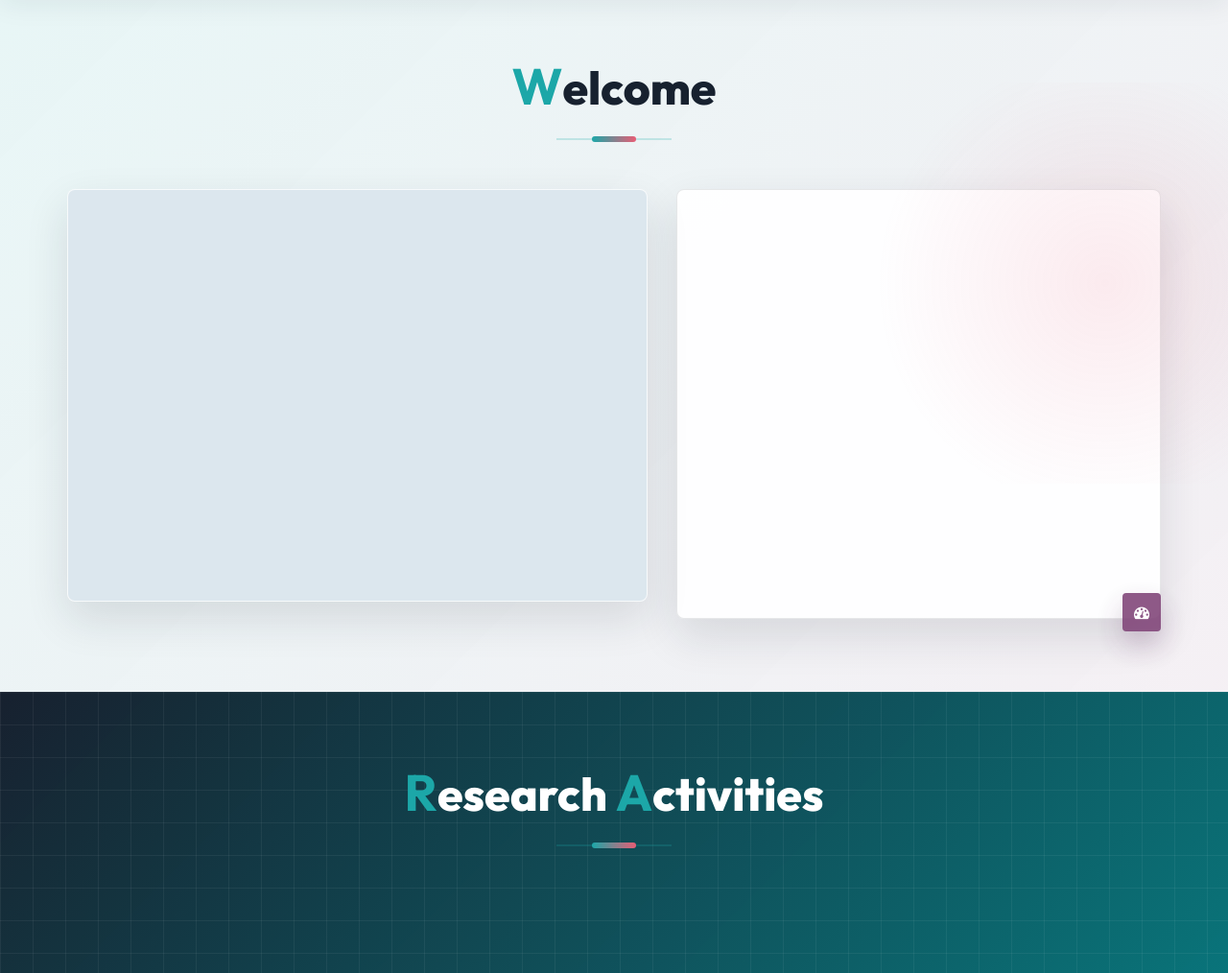
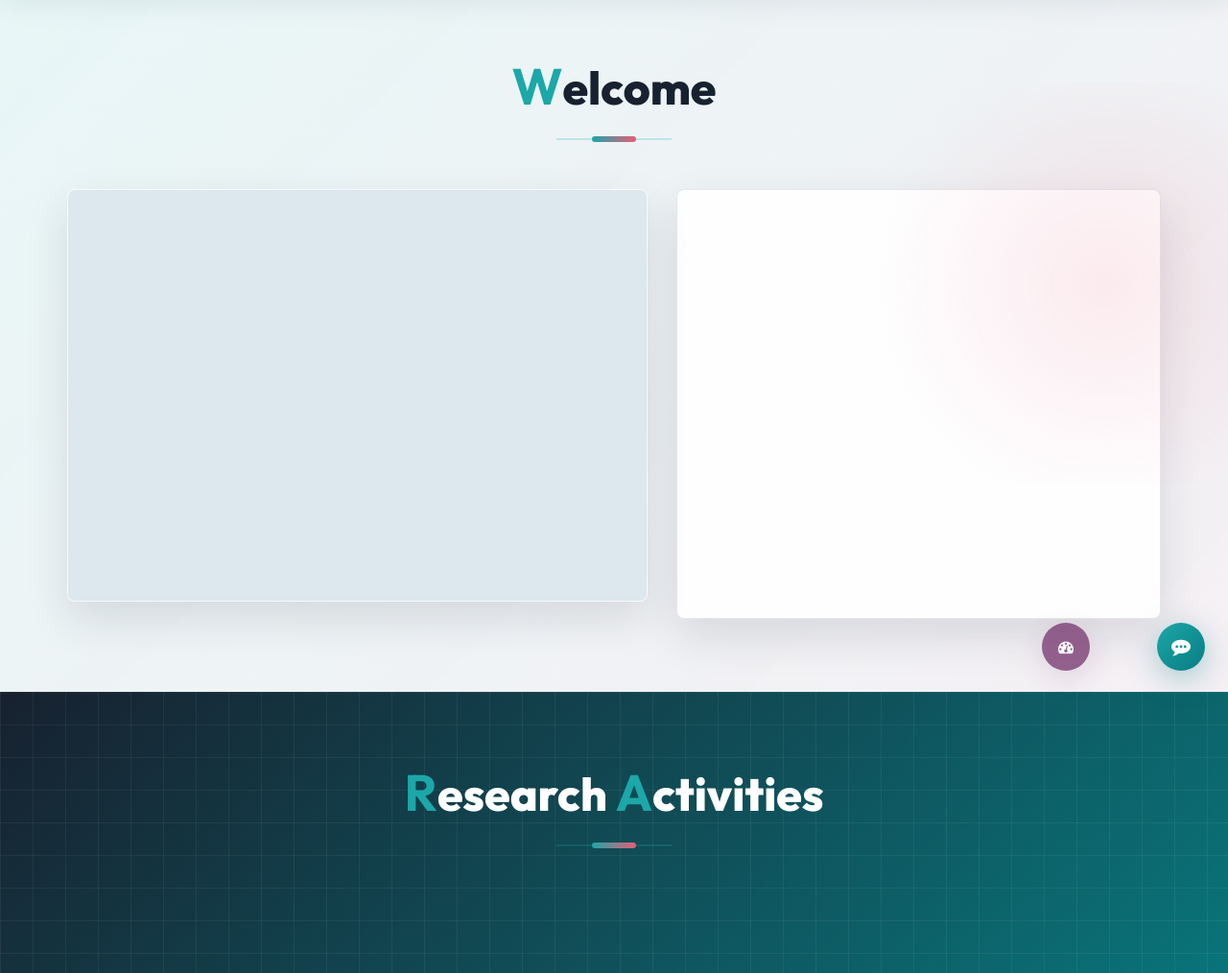
Before and after one commit to Md-Nur/plasma-lab, a PHP site: page / in a window 1280 px wide. Shown: the part 77-1091 px from the top of the page at 96% size. Run offline with PHP 8.4, Linux system fonts and the light colour scheme; data that the repository does not hold is empty.

Commit message:
Refactor chatbot UI components and styles; add chatbot functionality to footer

```diff
--- a/chat_api.php
+++ b/chat_api.php
@@ -232,7 +232,6 @@ curl_setopt($ch, CURLOPT_TIMEOUT, 20); // 20s timeout limit
 $response = curl_exec($ch);
 $httpCode = curl_getinfo($ch, CURLINFO_HTTP_CODE);
 $curlErr = curl_error($ch);
-curl_close($ch);
 
 if ($response === false) {
     echo json_encode([
--- /dev/null
+++ b/chatbot.php
@@ -0,0 +1,81 @@
+<?php
+/**
+ * chatbot.php
+ * HTML container & asset imports for the PSTL Gemini Chatbot.
+ * This is included in footer.php to load site-wide.
+ */
+?>
+
+<!-- Chatbot Stylesheet -->
+<link rel="stylesheet" href="css/chatbot.css">
+
+<!-- Chat Trigger Button -->
+<button class="pstl-chat-btn" id="pstlChatBtn" aria-label="Open Chat Assistant">
+    <i class="fa fa-commenting" aria-hidden="true"></i>
+</button>
+
+<!-- Hover Welcome Tooltip -->
+<div class="pstl-chat-tooltip" id="pstlChatTooltip">
+    Ask Gemini Assistant
+</div>
+
+<!-- Chat Window Panel -->
+<div class="pstl-chat-window" id="pstlChatWindow">
+
+    <!-- Header -->
+    <div class="pstl-chat-header">
+        <div class="pstl-chat-header-info">
+            <div class="pstl-chat-header-logo">
+                <i class="fa fa-graduation-cap" aria-hidden="true"></i>
+            </div>
+            <div>
+                <h3 class="pstl-chat-header-title">PSTL AI Assistant</h3>
+                <div class="pstl-chat-header-status">
+                    <span class="pstl-chat-header-status-dot"></span>
+                    <span>Powered by Gemini</span>
+                </div>
+            </div>
+        </div>
+        <div style="display: flex; align-items: center; gap: 8px;">
+            <!-- Clear History Button -->
+            <button class="pstl-chat-close-btn" id="pstlChatClearBtn" title="Clear Conversation" aria-label="Clear chat">
+                <i class="fa fa-refresh" style="font-size: 15px;" aria-hidden="true"></i>
+            </button>
+            <!-- Close Button -->
+            <button class="pstl-chat-close-btn" id="pstlChatCloseBtn" title="Close Window" aria-label="Close chat window">
+                <i class="fa fa-times" aria-hidden="true"></i>
+            </button>
+        </div>
+    </div>
+
+    <!-- Message Logs -->
+    <div class="pstl-chat-messages" id="pstlChatMessages">
+        <!-- Welcome Card -->
+        <div class="pstl-chat-welcome" id="pstlWelcomeBox">
+            <h4>Welcome to PSTL! 👋</h4>
+            <p>I am your Gemini-powered assistant. Ask me anything about our research, members, publications, or recent notices.</p>
+        </div>
+    </div>
+
+    <!-- Suggestion Chips -->
+    <div class="pstl-chat-chips-container">
+        <div class="pstl-chat-chips">
+            <button class="pstl-chip">What is PSTL?</button>
+            <button class="pstl-chip">Research Activities</button>
+            <button class="pstl-chip">Recent Notices</button>
+            <button class="pstl-chip">Who are the members?</button>
+        </div>
+    </div>
+
+    <!-- Input Footer -->
+    <div class="pstl-chat-footer">
+        <input type="text" id="pstlChatInput" class="pstl-chat-input" placeholder="Type your query here..." aria-label="Chat input">
+        <button id="pstlChatSendBtn" class="pstl-chat-send-btn" aria-label="Send message">
+            <i class="fa fa-paper-plane" aria-hidden="true"></i>
+        </button>
+    </div>
+
+</div>
+
+<!-- Chatbot Client-Side Logic -->
+<script src="js/chatbot.js"></script>
--- a/css/chatbot.css
+++ b/css/chatbot.css
@@ -4,19 +4,19 @@
  * Matches design system tokens from main style.css.
  */
 
-/* Floating Action Button */
+/* Floating Action Button (Rightmost) */
 .pstl-chat-btn {
     position: fixed;
     bottom: 24px;
     right: 24px;
-    width: 60px;
-    height: 60px;
+    width: 50px;
+    height: 50px;
     border-radius: 50%;
     background: linear-gradient(135deg, var(--lab-teal, #1ca7a8), var(--lab-teal-dark, #087d82));
     border: none;
     box-shadow: 0 8px 32px rgba(8, 125, 130, 0.35);
     color: #ffffff;
-    font-size: 24px;
+    font-size: 20px;
     display: flex;
     align-items: center;
     justify-content: center;
@@ -34,11 +34,54 @@
     transform: scale(0.95);
 }
 
+/* Back to Top button (Middle) - Override main styles to line up horizontally */
+.btn-back-to-top {
+    position: fixed !important;
+    bottom: 24px !important;
+    right: 84px !important; /* 24px right + 50px chat button width + 10px gap */
+    width: 50px !important;
+    height: 50px !important;
+    border-radius: 50% !important;
+    background-color: var(--lab-teal-dark, #087d82) !important;
+    box-shadow: 0 8px 32px rgba(8, 125, 130, 0.2) !important;
+    opacity: 0.8 !important;
+    z-index: 9999 !important;
+    transition: all 0.3s ease !important;
+}
+
+.btn-back-to-top:hover {
+    opacity: 1 !important;
+    transform: translateY(-2px);
+    box-shadow: 0 12px 38px rgba(8, 125, 130, 0.35) !important;
+}
+
+/* Dashboard shortcut button (Leftmost) - Override main styles to line up horizontally */
+.btn-dashboard-link {
+    position: fixed !important;
+    bottom: 24px !important;
+    right: 144px !important; /* 84px right + 50px back-to-top width + 10px gap */
+    width: 50px !important;
+    height: 50px !important;
+    border-radius: 50% !important; /* Make it circular to look organized and uniform */
+    background: var(--lab-plum, #7b3d73) !important;
+    box-shadow: 0 8px 32px rgba(123, 61, 115, 0.2) !important;
+    opacity: 0.8 !important;
+    z-index: 9999 !important;
+    transition: all 0.3s ease !important;
+}
+
+.btn-dashboard-link:hover {
+    background: var(--lab-plum, #7b3d73) !important;
+    opacity: 1 !important;
+    transform: translateY(-2px);
+    box-shadow: 0 12px 38px rgba(123, 61, 115, 0.35) !important;
+}
+
 /* Chat Button Tooltip/Bubble */
 .pstl-chat-tooltip {
     position: fixed;
-    bottom: 34px;
-    right: 96px;
+    bottom: 32px;
+    right: 84px; /* Adjust beside the smaller chat button */
     background: var(--lab-ink, #17212f);
     color: #ffffff;
     padding: 8px 16px;
--- a/footer.php
+++ b/footer.php
@@ -34,3 +34,5 @@
 		});
 	});
 </script>
+
+<?php include('chatbot.php'); ?>
```
Also changed, not shown: other parts of css/chatbot.css (+22 -6 lines).
